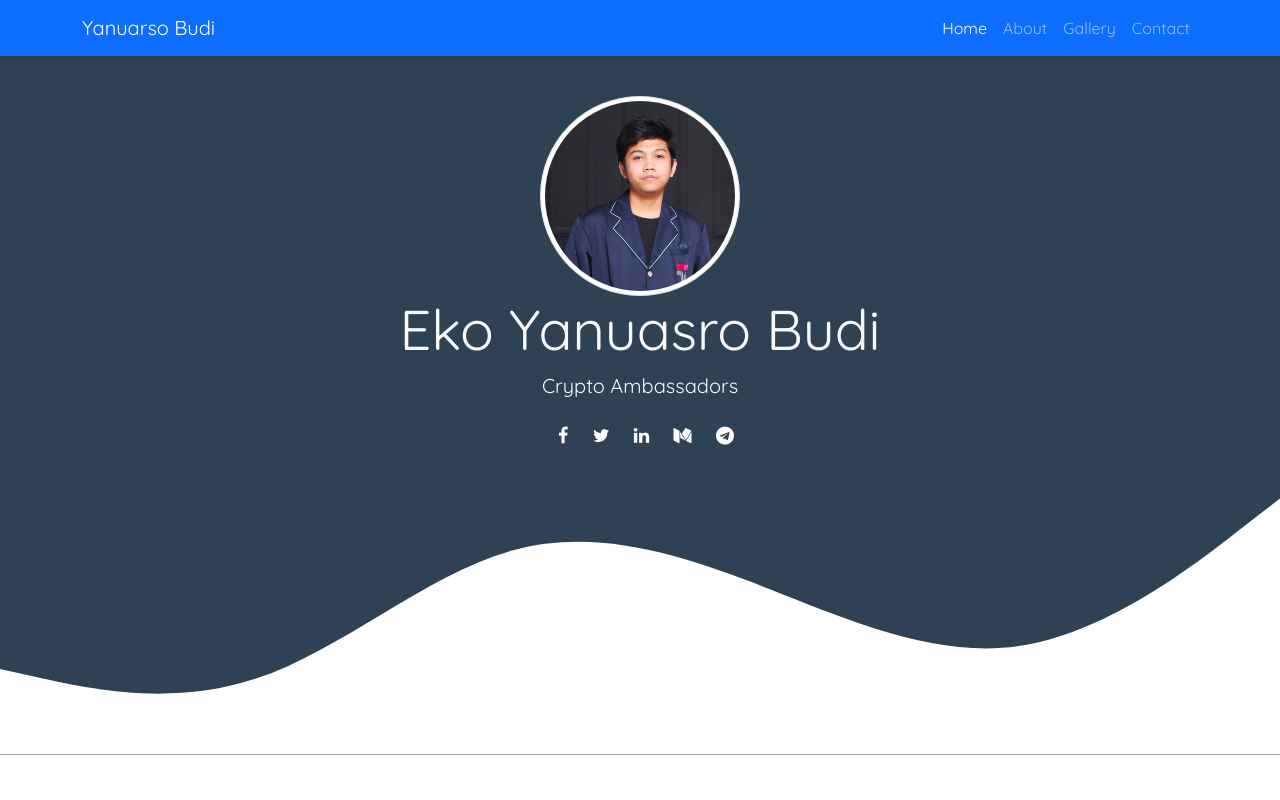
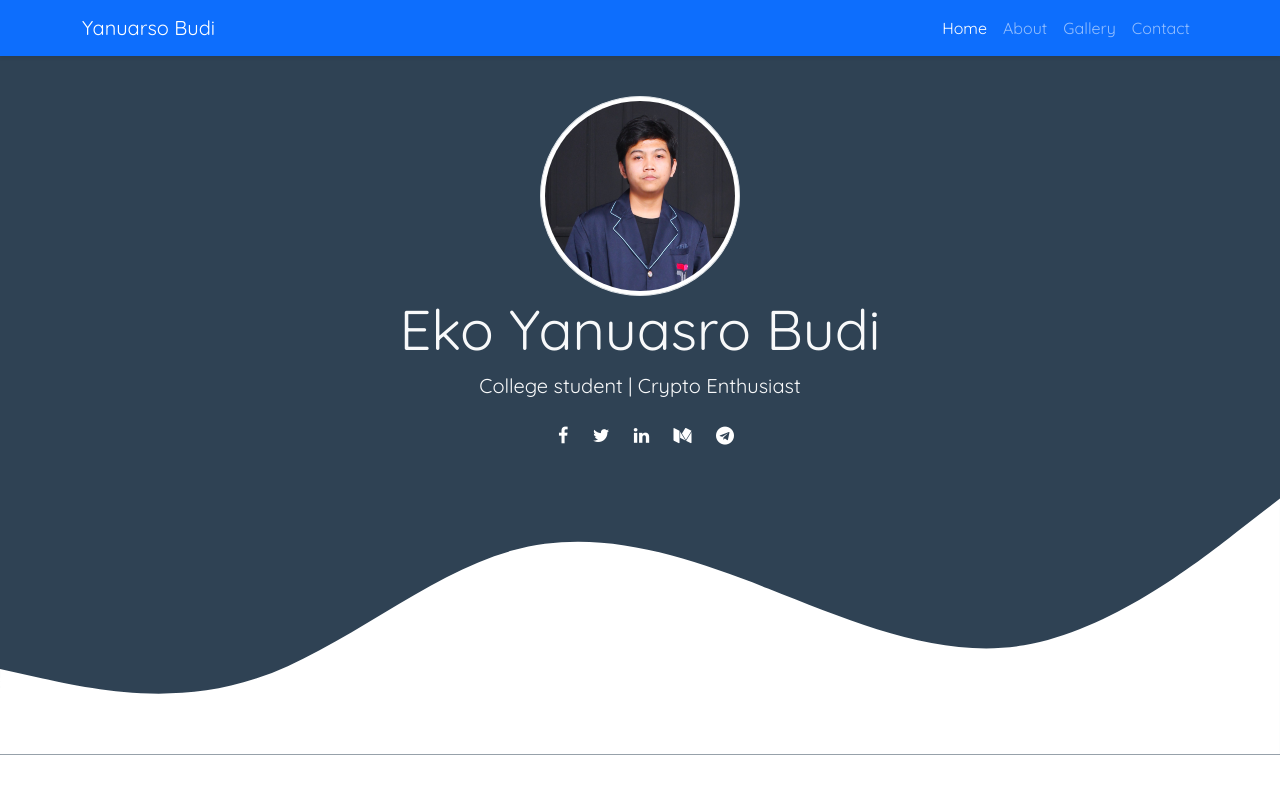
Before and after one commit to ekoyanu99/ekoyanu99.github.io, a plain HTML site: page index.html in a window 1280 px wide. Shown: the top 800 px of the page. Drawn offline with nearby package versions, Linux system fonts and the light colour scheme.

Commit message:
Update index.html
Update bagian lead

```diff
--- a/index.html
+++ b/index.html
@@ -41,7 +41,7 @@
     <section class="jumbotron text-center">
       <img src="Gallery/Me.jpg" alt="Eko Yanuarso Budi" width="200" class="rounded-circle img-thumbnail" />
       <h1 class="display-4 text-light">Eko Yanuasro Budi</h1>
-      <p class="lead text-light">Crypto Ambassadors</p>
+      <p class="lead text-light">College student | Crypto Enthusiast</p>
       <div class="social-wrapper">
         <ul>
           <li>
```
